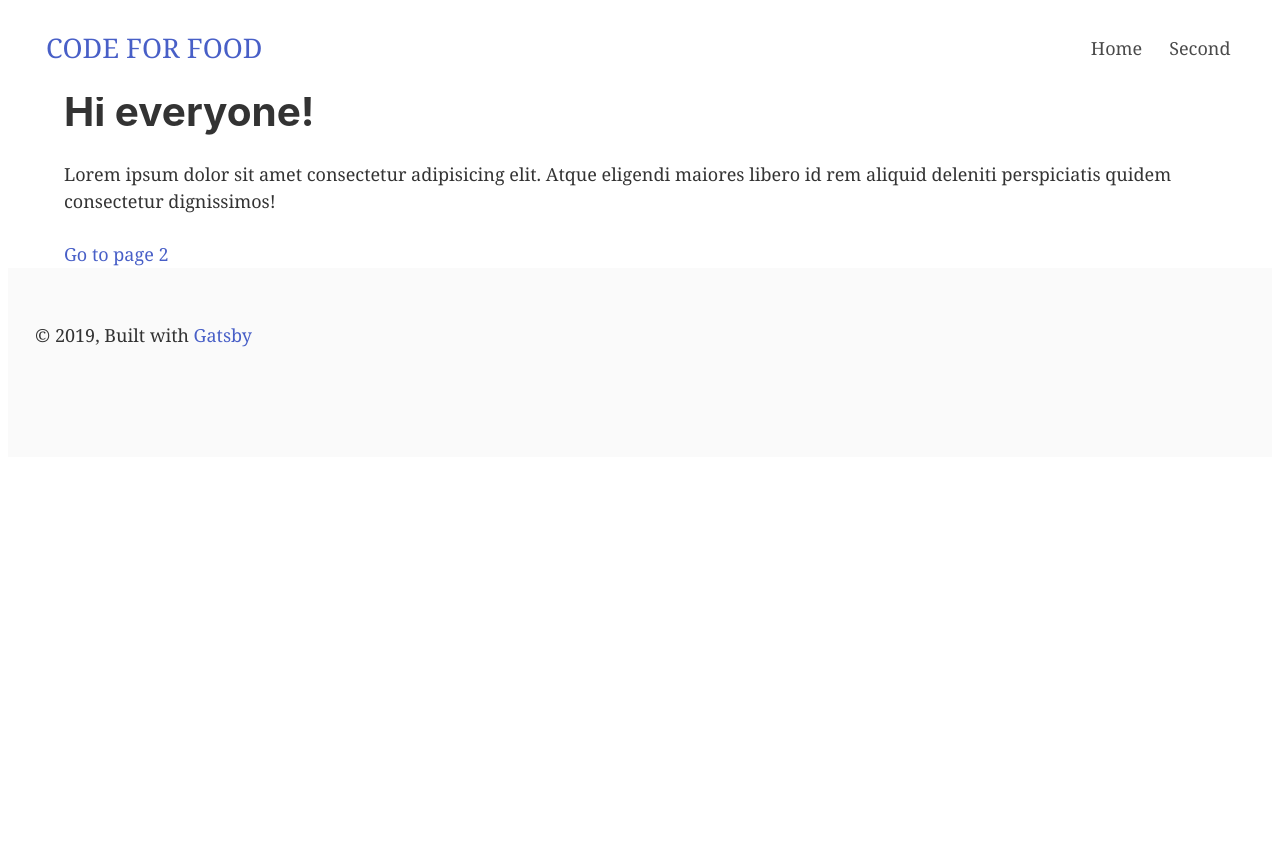
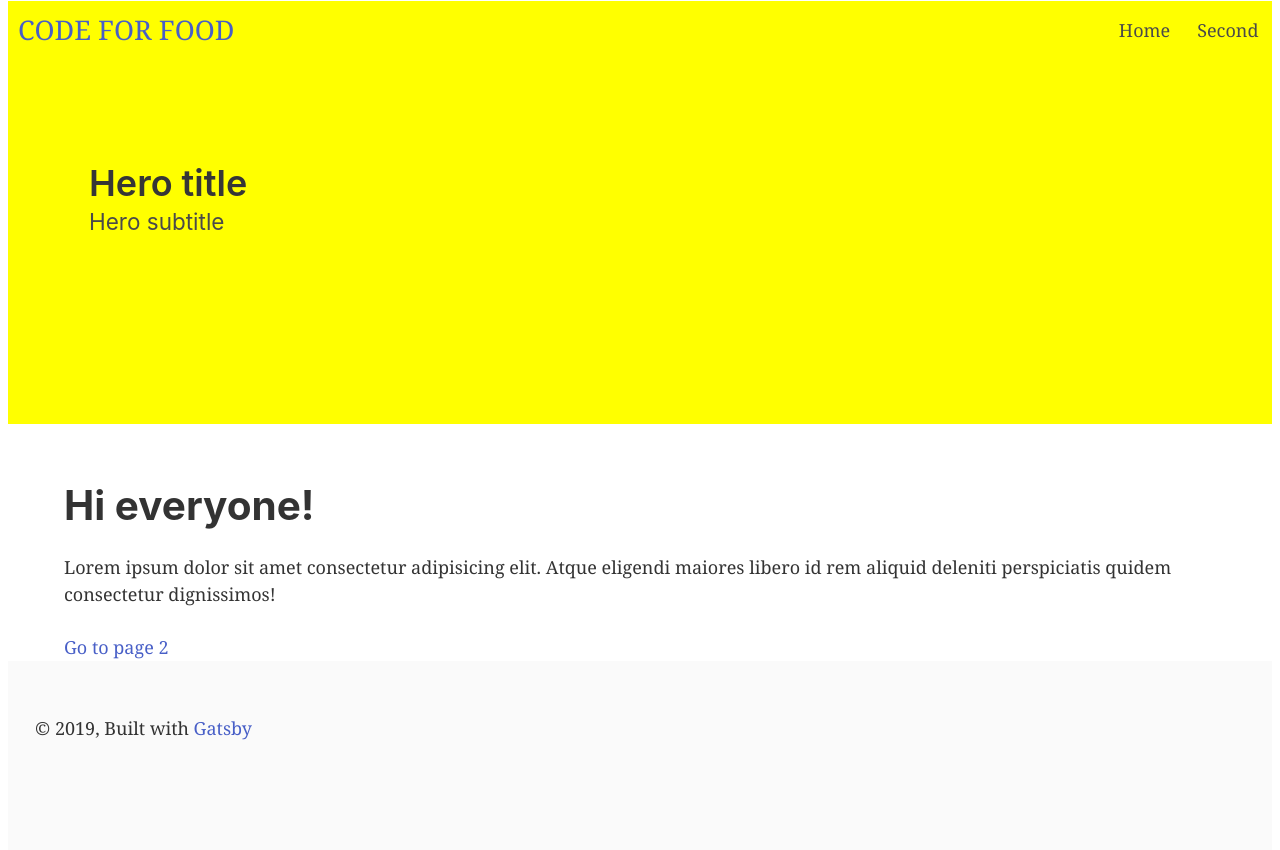
Before and after one commit to jesusbibieca/code-for-food, a Gatsby site: page / in a window 1280 px wide. Before the commit the page ends 800 px from the top, so only its background shows below. Built offline with nearby package versions, Linux system fonts and the light colour scheme; Gatsby itself is replaced by a stand-in of ours.

Commit message:
starting with the hero

```diff
--- a/src/components/header.js
+++ b/src/components/header.js
@@ -3,6 +3,7 @@ import React from 'react';
 
 import Navbar from './navbar';
 import config from '../utils/config';
+import { relative } from 'path';
 
 const Header = () => (
   <StaticQuery
@@ -18,6 +19,21 @@ const Header = () => (
     render={({ site: { siteMetadata } }) => (
       <header>
         <Navbar title={siteMetadata.title} links={config.navbarLinks} />
+        <section
+          class="hero is-medium"
+          style={{
+            backgroundColor: 'yellow',
+            position: 'relative',
+            bottom: '60px',
+          }}
+        >
+          <div class="hero-body">
+            <div class="container">
+              <h1 class="title">Hero title</h1>
+              <h2 class="subtitle">Hero subtitle</h2>
+            </div>
+          </div>
+        </section>
       </header>
     )}
   />
--- a/src/components/layout.scss
+++ b/src/components/layout.scss
@@ -624,5 +624,5 @@ pre tt:after {
 }
 
 .top-workaround {
-  padding-top: 90px;
+  // padding-top: 90px;
 }
--- a/src/components/navbar.js
+++ b/src/components/navbar.js
@@ -20,7 +20,7 @@ class Navbar extends Component {
 
     return (
       <nav
-        className="navbar is-fixed-top is-spaced"
+        className="navbar transparent"
         role="navigation"
         aria-label="main navigation"
       >
--- a/src/components/navbar.scss
+++ b/src/components/navbar.scss
@@ -2,3 +2,6 @@
   margin: 10px;
   font-size: 1.5rem;
 }
+.transparent {
+  background-color: transparent !important;
+}
```
